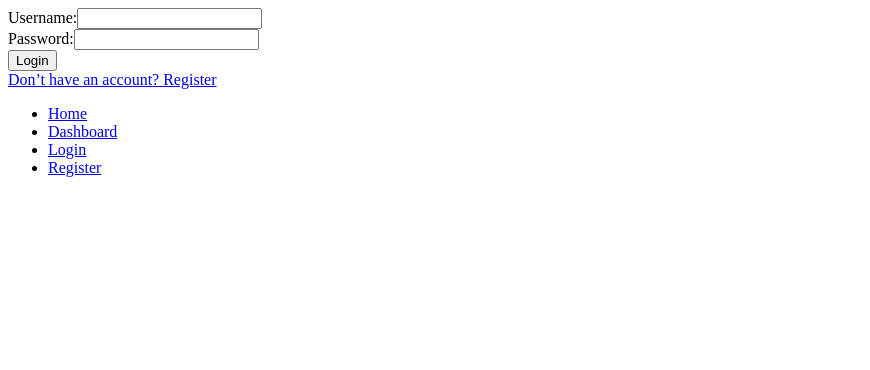
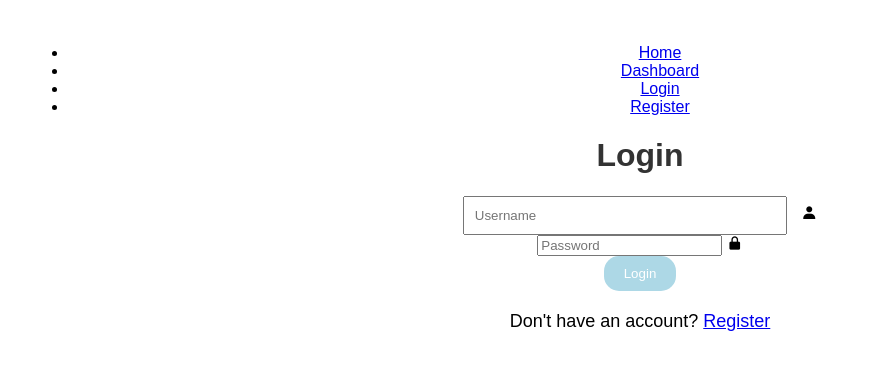
Before and after one commit to ITPG-CODEWARS/codewars-2024-second-round-radogalev, a Python web app: template templates/login.html in a window 1280 px wide. Shown: the top 370 px of the page, without its empty margins (0-870 px from the left). Run offline with Jinja, Linux system fonts and the light colour scheme; the template is opened without the code that fills it, so the values that code supplies are empty.

Commit message:
Finished login.html

```diff
--- a/templates/login.html
+++ b/templates/login.html
@@ -3,15 +3,13 @@
 <head>
     <meta charset="UTF-8">
     <meta name="viewport" content="width=device-width, initial-scale=1.0">
-    <title>Document</title>
+    <link rel="stylesheet" href="static/styles.css">
+    <link rel="stylesheet" href="static/login.css">
+    <link href="https://unpkg.com/aos@2.3.1/dist/aos.css" rel="stylesheet">
+    <link href='https://unpkg.com/boxicons@2.1.4/css/boxicons.min.css' rel='stylesheet'>
+    <title>Login page</title>
 </head>
 <body>
-    <form method="POST">
-        <label>Username:</label><input type="text" name="username" required><br>
-        <label>Password:</label><input type="password" name="password" required><br>
-        <button type="submit">Login</button>
-    </form>
-    <a href="{{ url_for('register') }}">Don’t have an account? Register</a>
     <!-- Navbar -->
     <header>
         <nav>
@@ -23,5 +21,40 @@
             </ul>
         </nav>
     </header>
+    <!-- login form-->
+    <div data-aos="fade-up">
+    <div class="wrapper">
+        <form method="POST">
+            {% if error_message %}
+            <div class="error-message">
+                <span class="close-btn" onclick="this.parentElement.style.display='none';">&times;</span>
+                <p>{{ error_message }}</p>
+            </div>
+            {% endif %}
+
+            <h1>Login</h1>
+
+            <div class="input-box">
+                <input type="text" name="username" required placeholder="Username" class="login-input">
+                <i class='bx bxs-user'></i>
+            </div>
+
+            <div class="input-box">
+                <input type="password" name="password" required placeholder="Password" class="login-input">
+                <i class='bx bxs-lock-alt'></i>
+            </div>
+
+            <button type="submit" class="btn">Login</button>
+
+            <div class="register-link">
+                <p>Don't have an account? <a href="{{ url_for('register') }}">Register</a></p>
+            </div>
+        </form>
+    </div>
+</div>
+<script src="https://unpkg.com/aos@2.3.1/dist/aos.js"></script>
+<script>
+    AOS.init();
+  </script>
 </body>
 </html>
```
